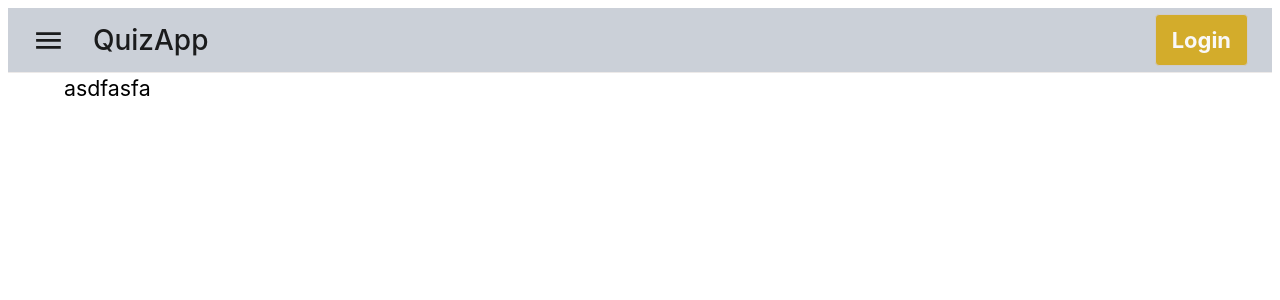
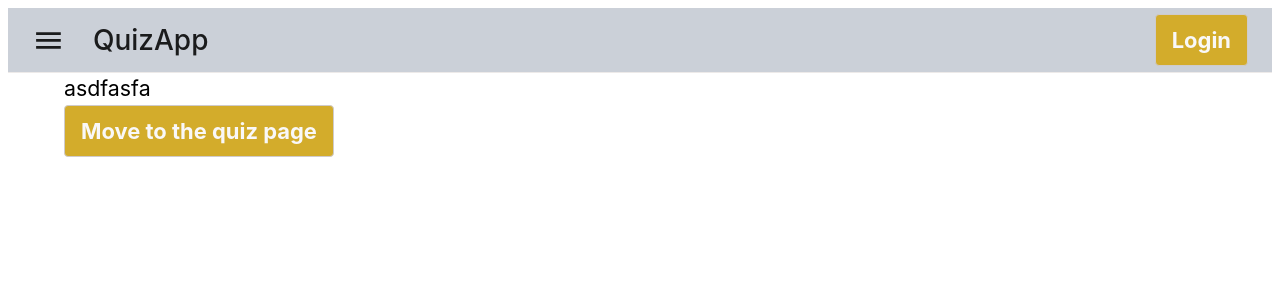
Before and after one commit to hilite255/QuizApp, a React (Vite) app in the folder Frontend/: page / in a window 1280 px wide. Shown: the top 300 px of the page. Built offline with nearby package versions, Linux system fonts and the light colour scheme.

Commit message:
add button for navigation

```diff
--- a/Frontend/src/pages/HomePage.jsx
+++ b/Frontend/src/pages/HomePage.jsx
@@ -1,5 +1,14 @@
-import { Typography } from '@mui/material';
+import { Button, Typography } from '@mui/material';
+import { useNavigate } from 'react-router-dom';
 
 export const HomePage = () => {
-    return <Typography>asdfasfa</Typography>;
+    const navigate = useNavigate();
+    return (
+        <>
+            <Typography>asdfasfa</Typography>
+            <Button onClick={() => navigate('/quiz/1')}>
+                Move to the quiz page
+            </Button>
+        </>
+    );
 };
```
